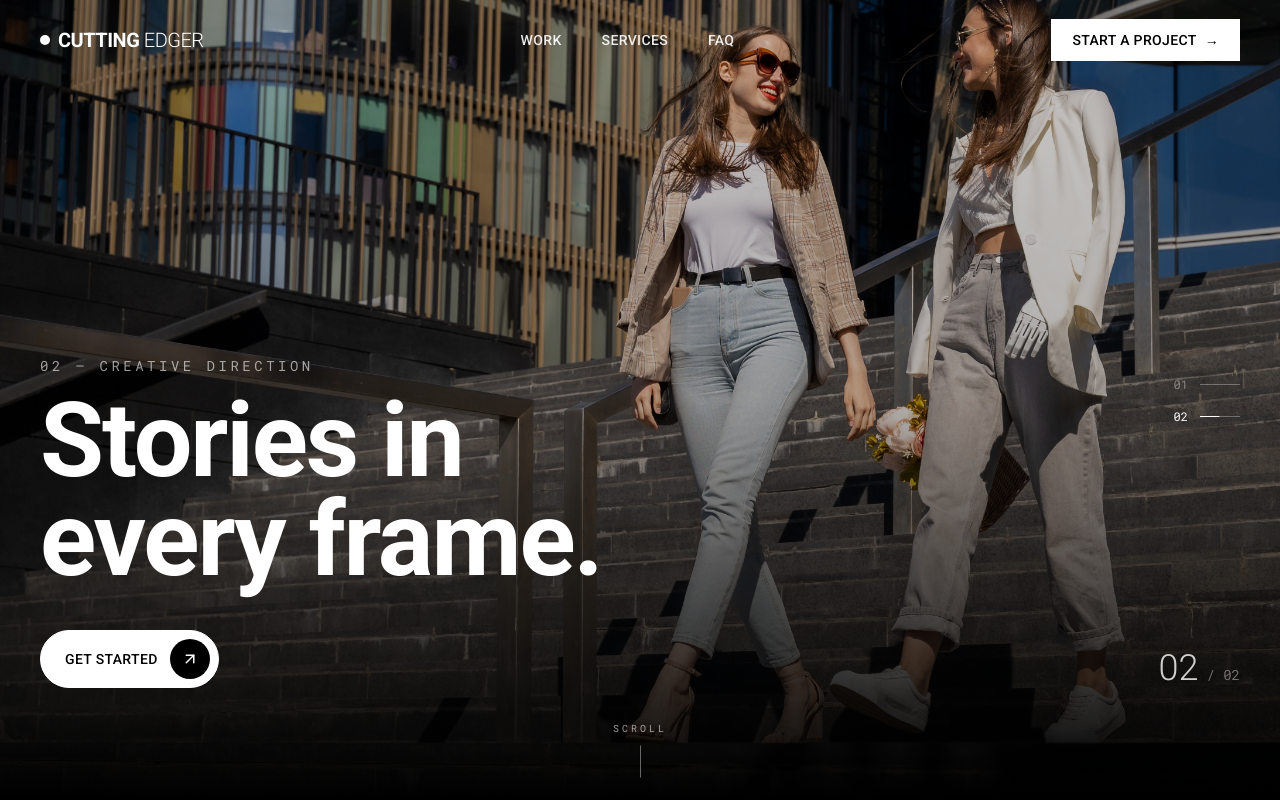
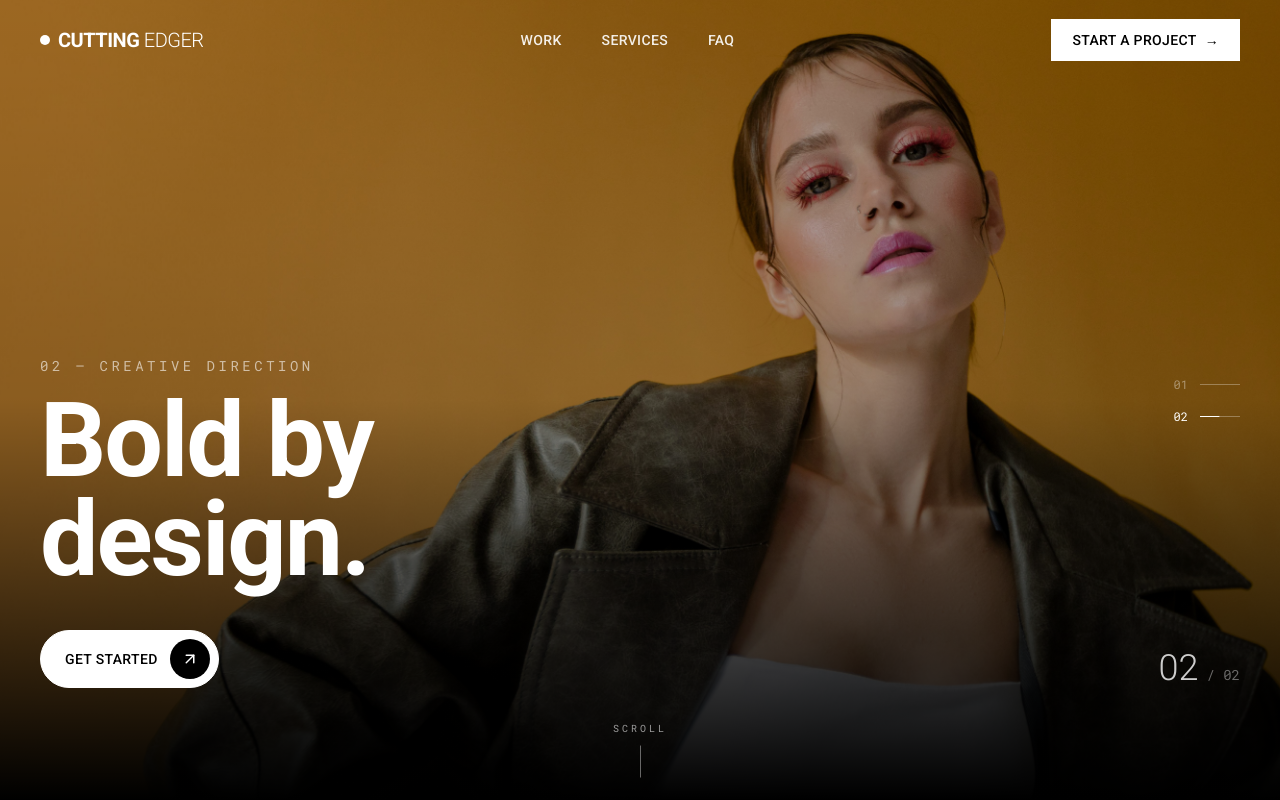
Before and after one commit to fazlerabbysm-tech/agencydemo, a Next.js app: page / in a window 1280 px wide. Shown: the top 800 px of the page. Built offline with nearby package versions, Linux system fonts and the light colour scheme.

Commit message:
Hero slide 2: replace fashion image with user's new upload (bold portrait), update title to 'Bold by design.'

```diff
--- a/src/components/site/hero.tsx
+++ b/src/components/site/hero.tsx
@@ -13,7 +13,7 @@ const slides = [
   {
     image: "/images/hero-fashion.jpg",
     kicker: "02 — Creative Direction",
-    title: "Stories in\nevery frame.",
+    title: "Bold by\ndesign.",
   },
 ];
 
```
Also changed, not shown: public/images/hero-fashion.jpg.
